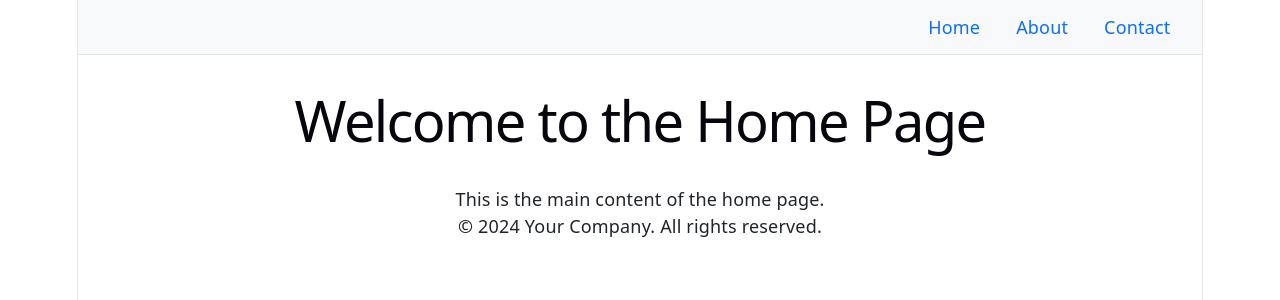
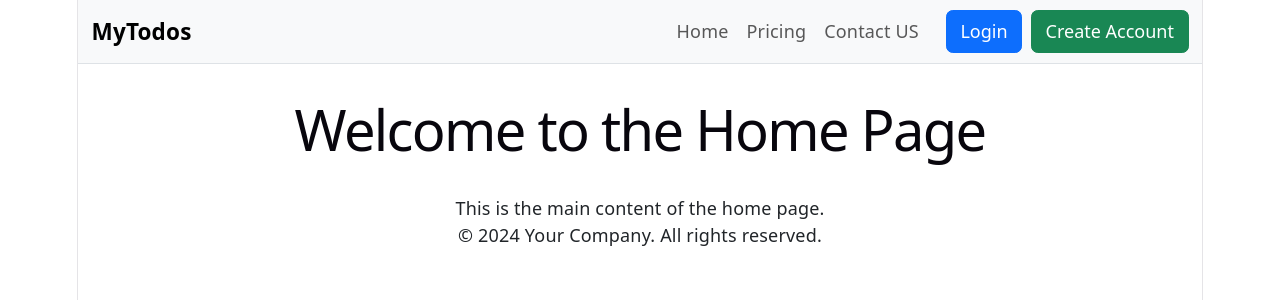
Before and after one commit to Manoj4707/Amzon, a React (Vite) app: page / in a window 1280 px wide. Shown: the top 300 px of the page. Built offline with nearby package versions, Linux system fonts and the light colour scheme.

Commit message:
added login buttonn

```diff
--- a/src/App.jsx
+++ b/src/App.jsx
@@ -1,10 +1,13 @@
 import { Routes, Route } from "react-router-dom";
 import Home from "./Home";
+import Login from "./Shared/Login";
+import NavBar from "./Shared/Navbar";
 
 function App() {
   return (
     <Routes>
       <Route path="/" element={<Home />} />
+      <Route path="/login" element={<NavBar />} />
     </Routes>
   );
 }
--- /dev/null
+++ b/src/Shared/Createaccount.jsx
@@ -0,0 +1,92 @@
+import { useState } from "react";
+
+function CreateAccount() {
+  const [showModal, setShowModal] = useState(false);
+
+  return (
+    <>
+      <button
+        className="btn btn-success"
+        onClick={() => setShowModal(true)}
+      >
+        Create Account
+      </button>
+
+      {showModal && (
+        <div className="modal d-block">
+          <div className="modal-dialog">
+            <div className="modal-content">
+
+              <div className="modal-header">
+                <h5 className="modal-title">
+                  Create Account
+                </h5>
+
+                <button
+                  className="btn-close"
+                  onClick={() => setShowModal(false)}
+                ></button>
+              </div>
+
+              <div className="modal-body">
+
+                <div className="mb-3">
+                  <label>Name</label>
+
+                  <input
+                    className="form-control"
+                    type="text"
+                  />
+                </div>
+
+                <div className="mb-3">
+                  <label>Email</label>
+
+                  <input
+                    className="form-control"
+                    type="email"
+                  />
+                </div>
+
+                <div className="mb-3">
+                  <label>Password</label>
+
+                  <input
+                    className="form-control"
+                    type="password"
+                  />
+                </div>
+
+                <div className="mb-3">
+                  <label>Confirm Password</label>
+
+                  <input
+                    className="form-control"
+                    type="password"
+                  />
+                </div>
+
+              </div>
+
+              <div className="modal-footer">
+                <button
+                  className="btn btn-secondary"
+                  onClick={() => setShowModal(false)}
+                >
+                  Close
+                </button>
+
+                <button className="btn btn-primary">
+                  Create Account
+                </button>
+              </div>
+
+            </div>
+          </div>
+        </div>
+      )}
+    </>
+  );
+}
+
+export default CreateAccount;
--- /dev/null
+++ b/src/Shared/Login.jsx
@@ -0,0 +1,72 @@
+import { useState } from "react";
+
+function Login() {
+  const [showModal, setShowModal] = useState(false);
+
+  return (
+    <>
+      <button
+        className="btn btn-primary me-2"
+        onClick={() => setShowModal(true)}
+      >
+        Login
+      </button>
+
+      {showModal && (
+        <div className="modal d-block" tabIndex="-1">
+          <div className="modal-dialog">
+            <div className="modal-content">
+
+              <div className="modal-header">
+                <h5 className="modal-title">Login</h5>
+
+                <button
+                  className="btn-close"
+                  onClick={() => setShowModal(false)}
+                ></button>
+              </div>
+
+              <div className="modal-body">
+
+                <div className="mb-3">
+                  <label>Email</label>
+
+                  <input
+                    type="email"
+                    className="form-control"
+                  />
+                </div>
+
+                <div className="mb-3">
+                  <label>Password</label>
+
+                  <input
+                    type="password"
+                    className="form-control"
+                  />
+                </div>
+
+              </div>
+
+              <div className="modal-footer">
+                <button
+                  className="btn btn-secondary"
+                  onClick={() => setShowModal(false)}
+                >
+                  Close
+                </button>
+
+                <button className="btn btn-primary">
+                  Login
+                </button>
+              </div>
+
+            </div>
+          </div>
+        </div>
+      )}
+    </>
+  );
+}
+
+export default Login;
--- a/src/Shared/Navbar.jsx
+++ b/src/Shared/Navbar.jsx
@@ -1,29 +1,41 @@
-function Navbar() {
+import Login from "./Login";
+import CreateAccount from "./CreateAccount";
+
+function NavBar() {
   return (
-    <nav className="bg-light border-bottom">
-      <div className="container-fluid ">
-        <ul className="nav justify-content-end py-1">
+    <nav className="navbar navbar-expand-lg bg-body-tertiary border-bottom">
+      <div className="container">
+        <a className="navbar-brand fw-bold" href="/">
+          MyTodos
+        </a>
+
+        <div className="ms-auto d-flex align-items-center">
+          <ul className="navbar-nav me-3">
             <li className="nav-item">
-            <a className="nav-link active" href="/">
+              <a href="/" className="nav-link">
                 Home
               </a>
             </li>
 
             <li className="nav-item">
-            <a className="nav-link" href="/about">
-              About
+              <a href="/pricing" className="nav-link">
+                Pricing
               </a>
             </li>
 
             <li className="nav-item">
-            <a className="nav-link" href="/contact">
-              Contact
+              <a href="/contact-us" className="nav-link">
+                Contact US
               </a>
             </li>
           </ul>
+
+          <Login />
+          <CreateAccount />
+        </div>
       </div>
     </nav>
   );
 }
 
-export default Navbar;
+export default NavBar;
```
Lines whose indentation alone changed are shown as unchanged.
